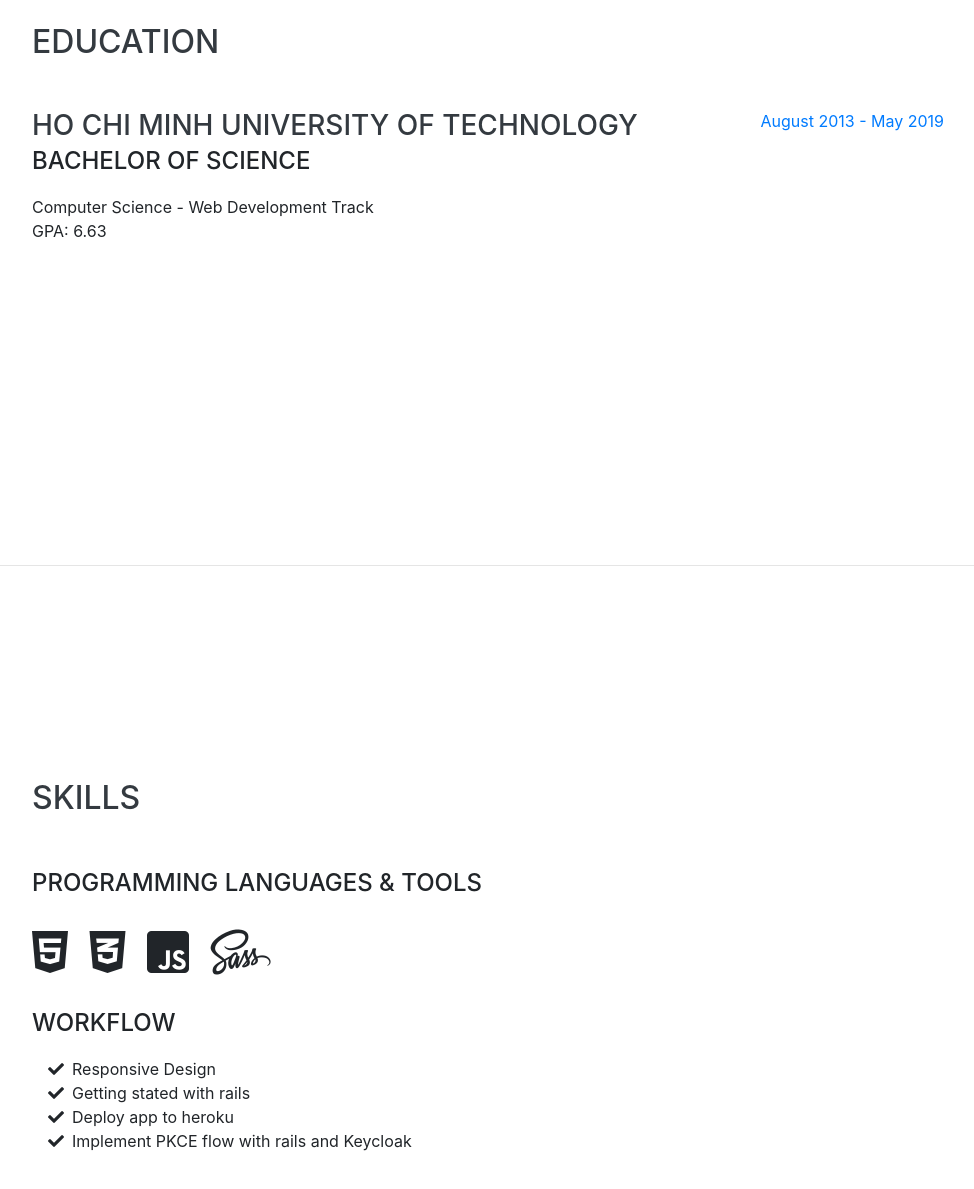
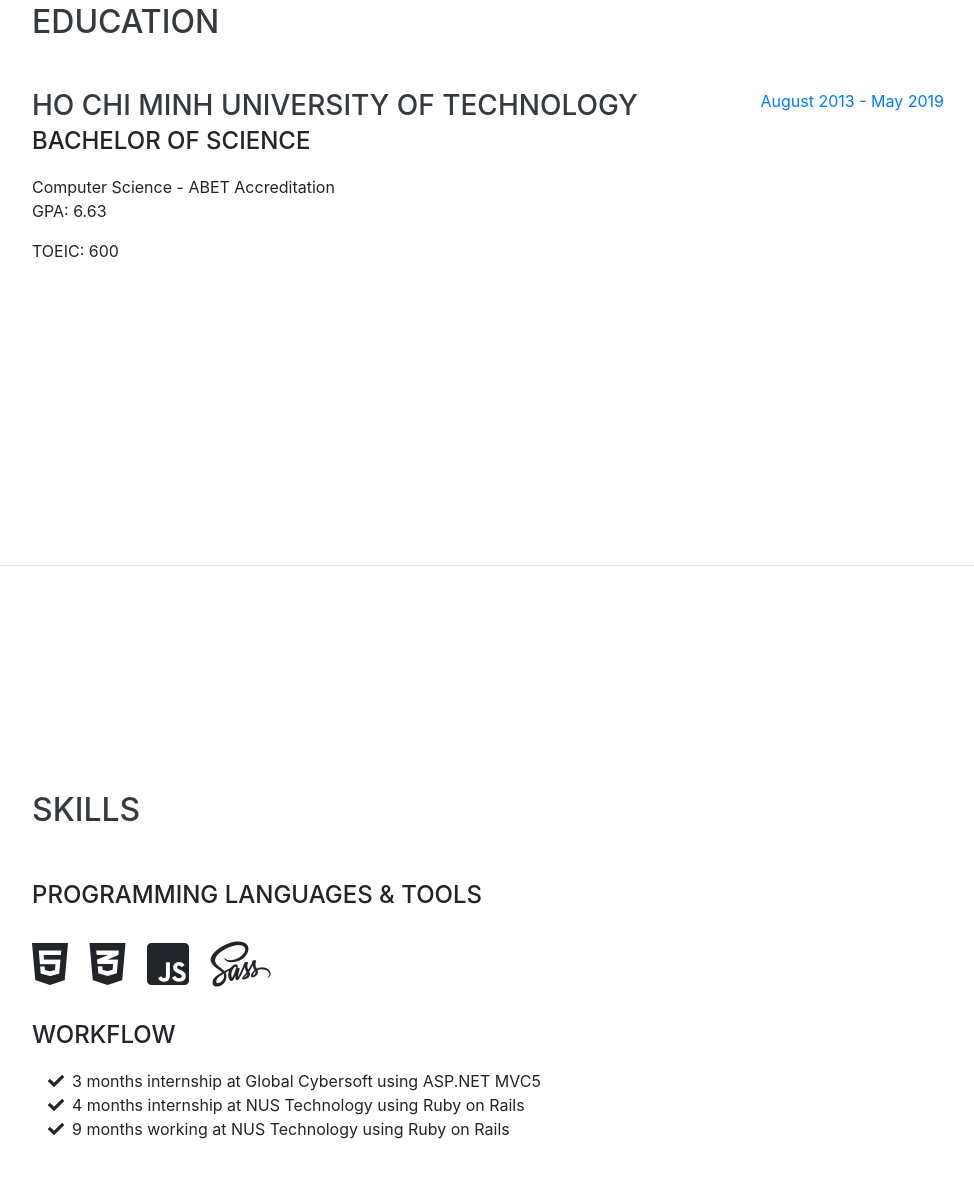
Before and after one commit to thinhct95/thinhct95.github.io, a website with bundled scripts: page index.html in a window 1280 px wide. Shown: the part 1837-3026 px from the top of the page, without its empty margins (288-1262 px from the left). Built offline with nearby package versions, Linux system fonts and the light colour scheme; some icons are missing; a web font is replaced by a local one.

Commit message:
Update content

```diff
--- a/index.html
+++ b/index.html
@@ -130,8 +130,9 @@
           <div class="resume-content">
             <h3 class="mb-0">Ho Chi Minh University of Technology</h3>
             <div class="subheading mb-3">Bachelor of Science</div>
-            <div>Computer Science - Web Development Track</div>
+            <div>Computer Science - ABET Accreditation</div>
             <p>GPA: 6.63</p>
+            <p>TOEIC: 600</p>
           </div>
           <div class="resume-date text-md-right">
             <span class="text-primary">August 2013 - May 2019</span>
@@ -169,16 +170,17 @@
         <ul class="fa-ul mb-0">
           <li>
             <i class="fa-li fa fa-check"></i>
-            Responsive Design</li>
+            3 months internship at Global Cybersoft using ASP.NET MVC5
+          </li>
+          <li>
           <li>
             <i class="fa-li fa fa-check"></i>
-            Getting stated with rails</li>
+            4 months internship at NUS Technology using Ruby on Rails
+          </li>
           <li>
             <i class="fa-li fa fa-check"></i>
-            Deploy app to heroku</li>
-          <li>
-            <i class="fa-li fa fa-check"></i>
-            Implement PKCE flow with rails and Keycloak</li>
+            9 months working at NUS Technology using Ruby on Rails
+          </li>
         </ul>
       </div>
     </section>
```
